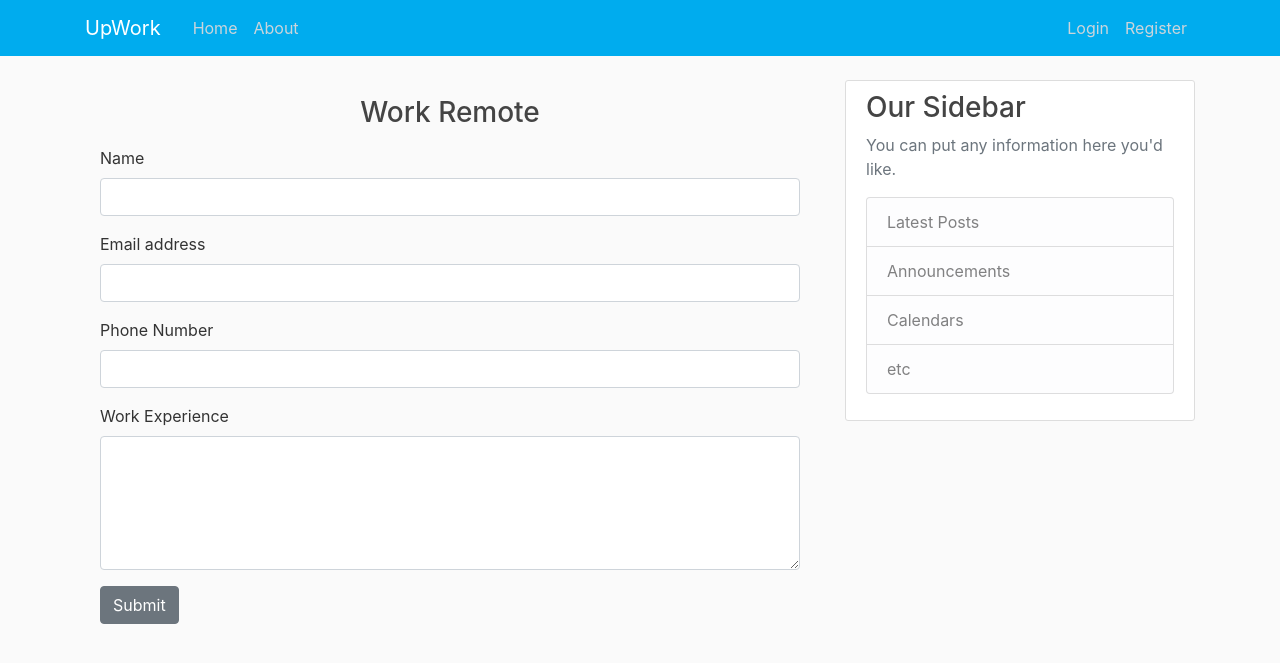
After one commit to saroj-karki/workRemote, a Django app: page /post/1/job_apply/ in a window 1280 px wide. The commit adds this page. Shown: the top 663 px of the page. Run offline with Django 3.2, Linux system fonts and the light colour scheme; some libraries are stand-ins or nearby versions.

Commit message:
contact and search button added

```diff
--- a/blog/templates/blog/base.html
+++ b/blog/templates/blog/base.html
@@ -2,6 +2,7 @@
 
 <!DOCTYPE html>
 <html lang="en">
+
 <head>
 
   <!-- Required meta tags -->
@@ -9,22 +10,25 @@
   <meta name="viewport" content="width=device-width, initial-scale=1, shrink-to-fit=no">
 
   <!-- Bootstrap CSS -->
-    <link rel="stylesheet" href="https://stackpath.bootstrapcdn.com/bootstrap/4.5.2/css/bootstrap.min.css" integrity="sha384-JcKb8q3iqJ61gNV9KGb8thSsNjpSL0n8PARn9HuZOnIxN0hoP+VmmDGMN5t9UJ0Z" crossorigin="anonymous">
+  <link rel="stylesheet" href="https://stackpath.bootstrapcdn.com/bootstrap/4.5.2/css/bootstrap.min.css"
+    integrity="sha384-JcKb8q3iqJ61gNV9KGb8thSsNjpSL0n8PARn9HuZOnIxN0hoP+VmmDGMN5t9UJ0Z" crossorigin="anonymous">
 
   <link rel="stylesheet" type="text/css" href="{% static 'blog/main.css' %}">
 
   {% if title %}
-        <title>Django Blog - {{title}}</title>
+  <title>workRemote - {{title}}</title>
   {% else %}
-        <title>Django Blog</title>
+  <title>workRemote</title>
   {% endif %}
 </head>
+
 <body>
   <header class="site-header">
     <nav class="navbar navbar-expand-md navbar-dark bg-steel fixed-top">
       <div class="container">
         <a class="navbar-brand mr-4" href="{% url 'blog-home' %}">UpWork</a>
-            <button class="navbar-toggler" type="button" data-toggle="collapse" data-target="#navbarToggle" aria-controls="navbarToggle" aria-expanded="false" aria-label="Toggle navigation">
+        <button class="navbar-toggler" type="button" data-toggle="collapse" data-target="#navbarToggle"
+          aria-controls="navbarToggle" aria-expanded="false" aria-label="Toggle navigation">
           <span class="navbar-toggler-icon"></span>
         </button>
         <div class="collapse navbar-collapse" id="navbarToggle">
@@ -37,7 +41,8 @@
             {% if user.is_authenticated %}
             <a class="nav-item nav-link" href="{% url 'post-create' %}">Post Job</a>
             <a href="{% url 'profile' %}" class="avatar avatar-xs rounded-circle">
-                    <img alt="Image placeholder" src="{{ user.profile.image.url }}" style="width: 40px; border-radius: 400px "></a>
+              <img alt="Image placeholder" src="{{ user.profile.image.url }}"
+                style="width: 40px; border-radius: 400px "></a>
             <!-- <a class="nav-item nav-link" href="{% url 'profile' %}">Profile</a> -->
             <a class="nav-item nav-link" href="{% url 'logout' %}">Logout</a>
             {% else %}
@@ -48,6 +53,7 @@
         </div>
       </div>
     </nav>
+
   </header>
   <main role="main" class="container">
     <div class="row">
@@ -59,6 +65,8 @@
         </div>
         {% endfor %}
         {% endif %}
+
+
         {% block content %}{% endblock %}
       </div>
       <div class="col-md-4">
@@ -81,9 +89,16 @@
 
   <!-- Optional JavaScript -->
   <!-- jQuery first, then Popper.js, then Bootstrap JS -->
-    <script src="https://code.jquery.com/jquery-3.5.1.slim.min.js" integrity="sha384-DfXdz2htPH0lsSSs5nCTpuj/zy4C+OGpamoFVy38MVBnE+IbbVYUew+OrCXaRkfj" crossorigin="anonymous"></script>
-    <script src="https://cdn.jsdelivr.net/npm/popper.js@1.16.1/dist/umd/popper.min.js" integrity="sha384-9/reFTGAW83EW2RDu2S0VKaIzap3H66lZH81PoYlFhbGU+6BZp6G7niu735Sk7lN" crossorigin="anonymous"></script>
-    <script src="https://stackpath.bootstrapcdn.com/bootstrap/4.5.2/js/bootstrap.min.js" integrity="sha384-B4gt1jrGC7Jh4AgTPSdUtOBvfO8shuf57BaghqFfPlYxofvL8/KUEfYiJOMMV+rV" crossorigin="anonymous"></script>
+  <script src="https://code.jquery.com/jquery-3.5.1.slim.min.js"
+    integrity="sha384-DfXdz2htPH0lsSSs5nCTpuj/zy4C+OGpamoFVy38MVBnE+IbbVYUew+OrCXaRkfj"
+    crossorigin="anonymous"></script>
+  <script src="https://cdn.jsdelivr.net/npm/popper.js@1.16.1/dist/umd/popper.min.js"
+    integrity="sha384-9/reFTGAW83EW2RDu2S0VKaIzap3H66lZH81PoYlFhbGU+6BZp6G7niu735Sk7lN"
+    crossorigin="anonymous"></script>
+  <script src="https://stackpath.bootstrapcdn.com/bootstrap/4.5.2/js/bootstrap.min.js"
+    integrity="sha384-B4gt1jrGC7Jh4AgTPSdUtOBvfO8shuf57BaghqFfPlYxofvL8/KUEfYiJOMMV+rV"
+    crossorigin="anonymous"></script>
 
 </body>
+
 </html>
--- /dev/null
+++ b/blog/templates/blog/job_apply.html
@@ -0,0 +1,31 @@
+{% extends "blog/base.html" %}
+
+{% block content %}
+    <div class="container my-3">
+        <center><h3>Work Remote</h3></center>
+        <form action="/contact/" method="post">
+            {% csrf_token %}
+            <div class="form-group my-3">
+                <label for="name">Name</label>
+                <input type="text" class="form-control" id="name" name="name" aria-describedby="name">
+
+            </div>
+            <div class="form-group">
+                <label for="email">Email address</label>
+                <input type="email" class="form-control" id="email" name="email" aria-describedby="emailHelp">
+                <!-- <small id="emailHelp" class="form-text text-muted">We'll never share your email with anyone else.</small> -->
+            </div>
+            <div class="form-group">
+                <label for="email">Phone Number</label>
+                <input type="phone" class="form-control" id="phone" name="phone">
+            </div>
+            <div class="form-group">
+                <label for="content">Work Experience </label>
+                <textarea class="form-control" name="content" id="content" cols="30" rows="5"></textarea>
+
+            </div>
+
+            <button type="submit" class="btn btn-secondary">Submit</button>
+        </form>
+    </div>
+{% endblock content %}
--- a/blog/templates/blog/post_detail.html
+++ b/blog/templates/blog/post_detail.html
@@ -22,7 +22,7 @@
 
 {% if not object.author == user %}
     <div>
-        <a class="btn btn-success btn-sm mt-1 mb-1 float-right" href="#">Apply Now!</a>
+        <a class="btn btn-success btn-sm mt-1 mb-1 float-right" href="{% url 'job-apply' post.id %}">Apply Now!</a>
     </div>
 {% else %}
     <div>
--- a/blog/urls.py
+++ b/blog/urls.py
@@ -8,6 +8,8 @@ urlpatterns = [
     path('post/<int:pk>/', PostDetailView.as_view(), name='post-detail'),
     path('post/<int:pk>/update/', PostUpdateView.as_view(), name='post-update'),
     path('post/<int:pk>/delete/', PostDeleteView.as_view(), name='post-delete'),
+    path('post/<int:pk>/job_apply/', views.job_apply, name='job-apply'),
     path('post/new/', PostCreateView.as_view(), name='post-create'),
+    path('search/', views.job_search, name='job-search'),
     path('about/', views.about, name='blog-about'),
 ]
--- a/blog/views.py
+++ b/blog/views.py
@@ -3,6 +3,8 @@ from django.contrib.auth.mixins import LoginRequiredMixin, UserPassesTestMixin
 from django.contrib.auth.models import User
 from django.views.generic import ListView, DetailView, CreateView, UpdateView, DeleteView
 from .models import Post
+from django.contrib import messages
+from django.core.paginator import Paginator
 
 # Create your views here.
 
@@ -72,3 +74,24 @@ class PostDeleteView(LoginRequiredMixin, UserPassesTestMixin, DeleteView):
 
 def about(request):
     return render(request, 'blog/about.html', {'title': 'About'})
+
+def job_apply(request, pk):
+    return render(request, 'blog/job_apply.html', {'title': 'Job Application'})
+
+def job_search(request):
+    query = request.GET['query']
+
+    if len(query)>70:
+        allPosts = Post.objects.none()
+    else:
+        allPostsTitle = Post.objects.filter(title__icontains=query)
+        allPostsContent = Post.objects.filter(content__icontains=query)
+        allPosts = allPostsTitle.union(allPostsContent)
+
+        paginator = Paginator(allPosts, 25)
+
+    if allPosts.count() == 0:
+        messages.warning(request, "No search results found. Please search valid content.")
+    context = {'allPosts': allPosts}
+
+    return render(request, 'blog/search.html', context)
```
Also changed, not shown: blog/templates/blog/home.html (+10 -0 lines), blog/templates/blog/search.html (added, +40 -0 lines), db.sqlite3. Lines whose indentation alone changed are shown as unchanged.
